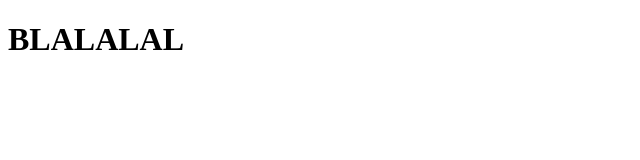
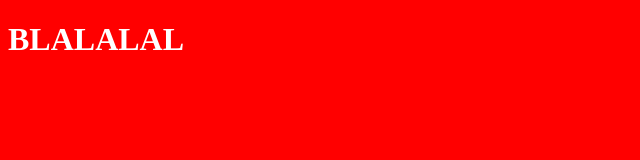
Before and after one commit to wsi-spring-2021/web-standards, a plain HTML site: page index.html in a window 1280 px wide. Shown: the whole page, without its empty margins (0-640 px from the left). Drawn offline with Linux system fonts and the light colour scheme.

Commit message:
Add reset CSS and baseline

```diff
--- a/index.html
+++ b/index.html
@@ -4,6 +4,7 @@
   <title>Web-Standards Refresher</title>
   <charset="utf-8" />
   <meta name="viewport" content="width=device-width, intial-scale=1.0" />
+  <link rel="stylesheet" href="screen.css">
 </head>
 <body>
   <h1>BLALALAL</h1>
--- a/screen.css
+++ b/screen.css
@@ -0,0 +1,5 @@
+html {
+  color: white;
+  background: red;
+
+}
```
